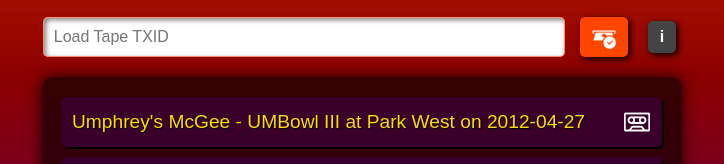
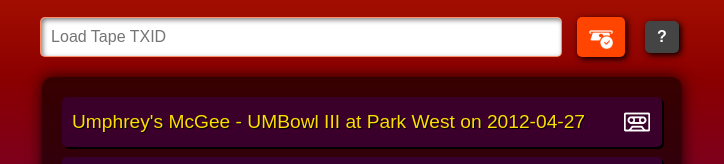
Before and after one commit to JonnieSparkles/playdead, a plain HTML site: page index.html in a window 1280 px wide. Shown: the part 322-486 px from the top of the page, 278-1002 px from the left. Drawn offline with Linux system fonts and the light colour scheme.

Commit message:
Index i to ?

```diff
--- a/index.html
+++ b/index.html
@@ -34,7 +34,7 @@
         <button id="load-album-button">
             <img src="./assets/icon-insert.png" alt="Load Tape">
         </button>
-        <button id="info-button" title="Learn how to format albums" onclick="window.location.href='contribute.html'">i</button>
+        <button id="info-button" title="What is this?" onclick="window.location.href='contribute.html'">?</button>
     </div>
 
     <div id="album-list" class="album-list">
```
